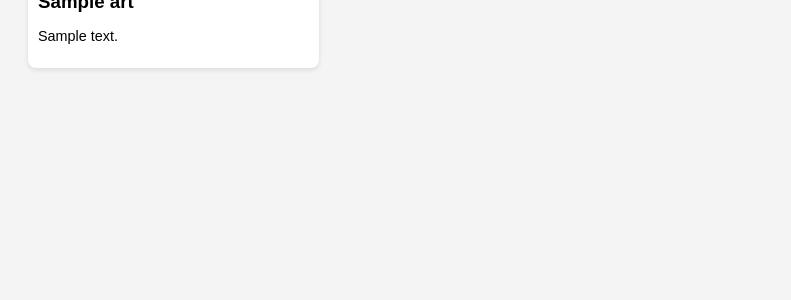
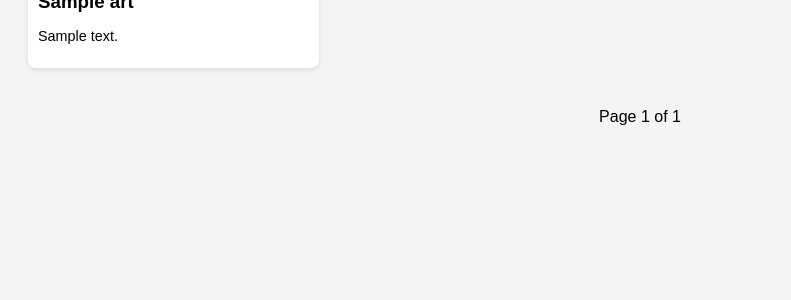
Before and after one commit to Steve-Shillitoe/fastapi-portfolio, a FastAPI app: template templates/gallery.html in a window 1280 px wide. Shown: the part 336-636 px from the top of the page, without its empty margins (0-791 px from the left). Run offline with FastAPI, Linux system fonts and the light colour scheme; the template is opened without the code that fills it: most values are stand-ins (such as "Sample title", 1, 10 or a date in 2020); grey boxes marked "Sample" are stand-in pictures; parts of the project's set-up code (start-up, migrations or seed data) failed here and were passed over.

Commit message:
Feature: Add pagination

```diff
--- a/main.py
+++ b/main.py
@@ -3,12 +3,11 @@ from fastapi import FastAPI, Request, Depends
 from routers import artworks
 from database.database import init_db
 from fastapi.staticfiles import StaticFiles
-from fastapi import Request
+from fastapi import Request, Query
 from fastapi.responses import HTMLResponse
 from fastapi.templating import Jinja2Templates
-from sqlalchemy import select
+from sqlalchemy import select, desc, func
 from sqlalchemy.ext.asyncio import AsyncSession
-
 from database.database import get_db
 from models.artwork import Artwork
 
@@ -31,12 +30,34 @@ app.include_router(artworks.router)
 @app.get("/", response_class=HTMLResponse)
 async def homepage(
     request: Request,
+    page: int = Query(1, ge=1),
     db: AsyncSession = Depends(get_db),
 ):
-    result = await db.execute(select(Artwork))
+    PAGE_SIZE = 3
+
+    # Count total artworks
+    count_result = await db.execute(
+        select(func.count()).select_from(Artwork)
+    )
+    total = count_result.scalar_one()
+
+    # Fetch paginated artworks
+    result = await db.execute(
+        select(Artwork)
+        .order_by(desc(Artwork.id))
+        .offset((page - 1) * PAGE_SIZE)
+        .limit(PAGE_SIZE)
+    )
     artworks = result.scalars().all()
+
+    total_pages = (total + PAGE_SIZE - 1) // PAGE_SIZE
 
     return templates.TemplateResponse(
         "gallery.html",
-        {"request": request, "artworks": artworks},
+        {
+            "request": request,
+            "artworks": artworks,
+            "page": page,
+            "total_pages": total_pages,
+        },
     )
--- a/templates/gallery.html
+++ b/templates/gallery.html
@@ -44,6 +44,18 @@
         </div>
     {% endfor %}
 </div>
+<div style="text-align:center; margin: 20px;">
+    {% if page > 1 %}
+        <a href="/?page={{ page - 1 }}">⬅ Previous</a>
+    {% endif %}
 
+    <span style="margin: 0 15px;">
+        Page {{ page }} of {{ total_pages }}
+    </span>
+
+    {% if page < total_pages %}
+        <a href="/?page={{ page + 1 }}">Next ➡</a>
+    {% endif %}
+</div>
 </body>
 </html>
```
